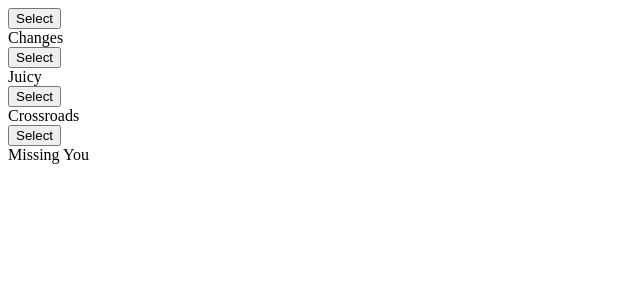
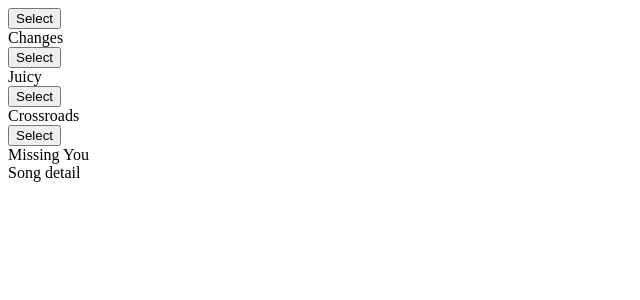
Before and after one commit to Antkeo1/Songs, a React (Create React App) app: page / in a window 1280 px wide. Shown: the top 300 px of the page, without its empty margins (0-640 px from the left). Built offline with nearby package versions, Linux system fonts and the light colour scheme; the HTML template or start-up script is replaced by a standard one.

Commit message:
created songdetail component to show info on selected song

```diff
--- a/src/component/App.js
+++ b/src/component/App.js
@@ -1,5 +1,6 @@
 import React from 'react'
 import SongList from './SongList'
+import SongDetail from './SongDetail'
 
 const App = () => {
   return (
@@ -8,6 +9,9 @@
         <div className='column eight wide' >
           <SongList />
         </div>
+        <div className='column eight wide'>
+          <SongDetail />
+        </div>
       </div>
     </div>
   )
--- /dev/null
+++ b/src/component/SongDetail.js
@@ -0,0 +1,13 @@
+import React from 'react'
+import { connect } from 'react-redux'
+
+const SongDetail = (props) => {
+  console.log(props)
+  return <div>Song detail</div>
+}
+
+const mapStateToProps = (state) => {
+  return { song: state.selectedSong }
+}
+
+export default connect(mapStateToProps)(SongDetail)
--- a/src/component/SongList.js
+++ b/src/component/SongList.js
@@ -28,8 +28,8 @@
   }
 }
 
+// updates state
 const mapStateToProps = state => {
-  console.log(state)
   return { songs: state.songs }
 }
 
--- a/src/reducers/index.js
+++ b/src/reducers/index.js
@@ -20,5 +20,5 @@
 
 export default combineReducers({
   songs: songsReducer,
-  selectSong: selectedSongReducer
+  selectedSong: selectedSongReducer
 })
```
